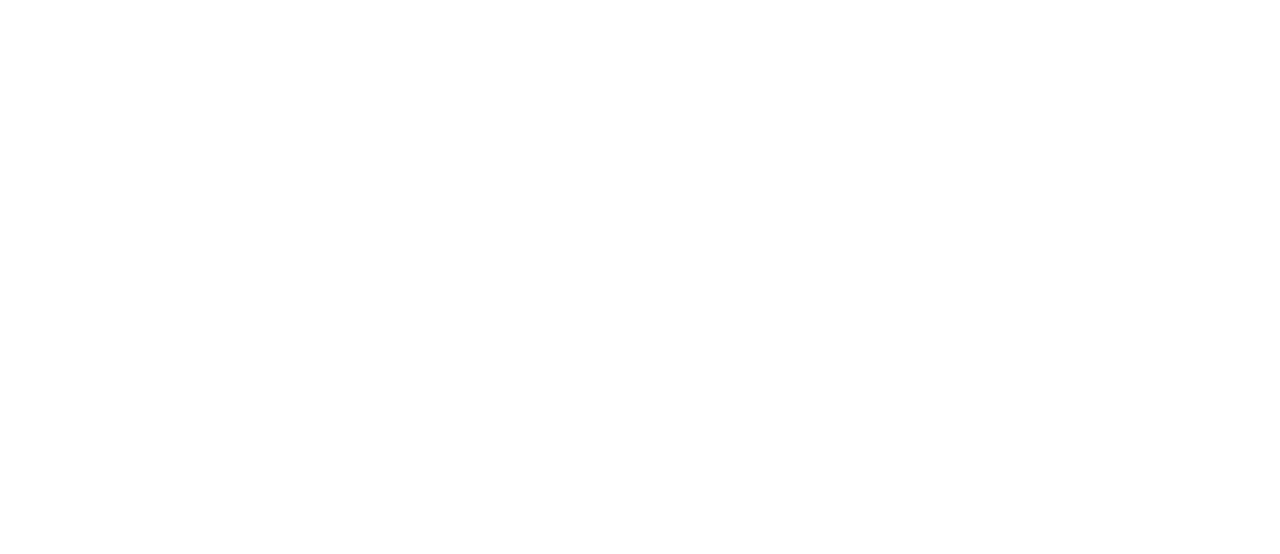
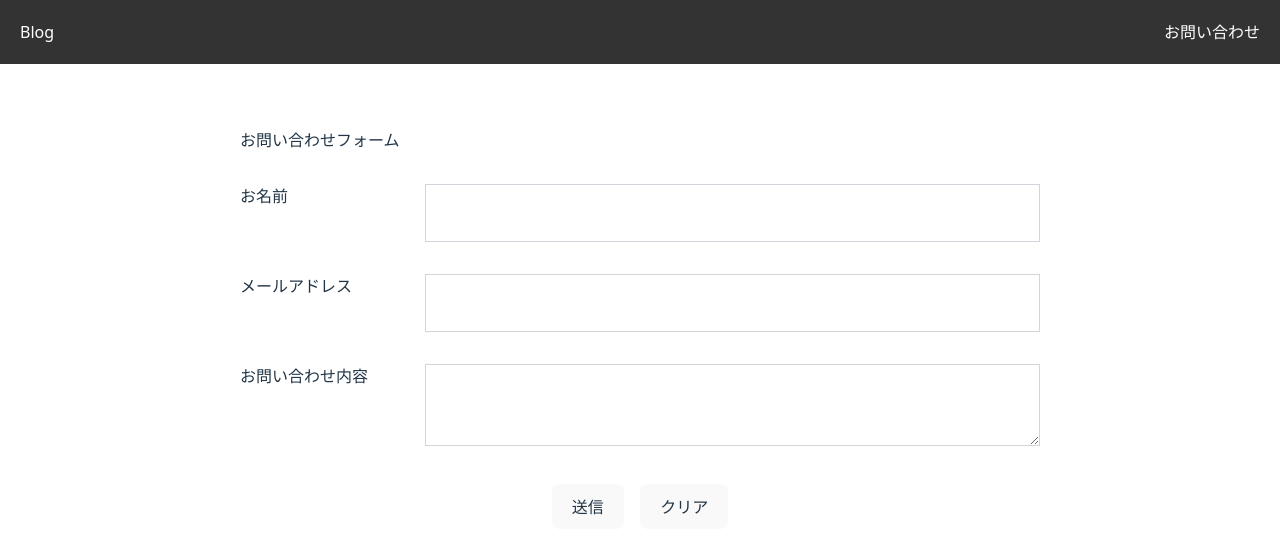
Before and after one commit to ta-1011/test-project, a React (Vite) app: page /contact in a window 1280 px wide. Before the commit this address had no page. Shown: the top 554 px of the page. Built offline with nearby package versions, Linux system fonts and the light colour scheme.

Commit message:
✨ お問い合わせページの作成

```diff
--- a/src/App.jsx
+++ b/src/App.jsx
@@ -3,6 +3,7 @@
 import BaseLayout from "./layouts/BaseLayout";
 import NewsIndex from "./pages/NewsIndex";
 import NewsDetail from "./pages/NewsDetail";
+import Contact from "./pages/contact";
 
 const App = () => {
   return (
@@ -11,6 +12,7 @@
         <Route element={<BaseLayout />}>
           <Route path="/" element={<NewsIndex />} />
           <Route path="/post/:id" element={<NewsDetail />} />
+          <Route path="/contact" element={<Contact />} />
         </Route>
       </Routes>
     </BrowserRouter>
--- /dev/null
+++ b/src/components/ui/Input.jsx
@@ -0,0 +1,20 @@
+import React from "react";
+
+const Input = (props) => {
+  return (
+    <>
+      <input
+        type={props.type}
+        value={props.value}
+        id={props.id}
+        onChange={(e) => {
+          return props.onChange(e.target.value);
+        }}
+        className="p-4 border border-gray-300 w-full"
+        required
+      />
+    </>
+  );
+};
+
+export default Input;
--- /dev/null
+++ b/src/components/ui/TextArea.jsx
@@ -0,0 +1,19 @@
+import React from "react";
+
+const TextArea = (props) => {
+  return (
+    <>
+      <textarea
+        id={props.id}
+        value={props.value}
+        onChange={(e) => {
+          props.onChange(e.target.value);
+        }}
+        className="p-4 border border-gray-300 w-full"
+        required
+      />
+    </>
+  );
+};
+
+export default TextArea;
--- /dev/null
+++ b/src/pages/Contact/index.jsx
@@ -0,0 +1,75 @@
+import React, { use, useState } from "react";
+import Input from "../../components/ui/Input";
+import TextArea from "../../components/ui/TextArea";
+
+const Contact = () => {
+  const [name, setName] = useState("");
+  const [email, setEmail] = useState("");
+  const [message, setMessage] = useState("");
+
+  const handleClear = () => {
+    return setName(""), setEmail(""), setMessage("");
+  };
+
+  return (
+    <div className="max-w-200 mx-auto py-10">
+      <h1>お問い合わせフォーム</h1>
+      <form action="">
+        <div className="mt-8 w-full flex justify-between">
+          <label htmlFor="" className="w-60">
+            お名前
+          </label>
+          <div className="w-full">
+            <Input
+              type="text"
+              value={name}
+              id="name"
+              onChange={(value) => {
+                return setName(value);
+              }}
+            />
+          </div>
+        </div>
+        <div className="mt-8 ws-full flex justify-between">
+          <label htmlFor="" className="w-60">
+            メールアドレス
+          </label>
+          <div className="w-full">
+            <Input
+              type="email"
+              value={email}
+              id="email"
+              onChange={(value) => {
+                return setEmail(value);
+              }}
+            />
+          </div>
+        </div>
+        <div className="mt-8 w-full flex justify-between">
+          <label htmlFor="" className="w-60">
+            お問い合わせ内容
+          </label>
+          <div className="w-full">
+            <TextArea
+              value={message}
+              id="message"
+              onChange={(value) => {
+                return setMessage(value);
+              }}
+            />
+          </div>
+        </div>
+      </form>
+      <div className="flex justify-center mt-8">
+        <button type="submit" className="mr-4">
+          送信
+        </button>
+        <button type="button" onClick={handleClear}>
+          クリア
+        </button>
+      </div>
+    </div>
+  );
+};
+
+export default Contact;
```
